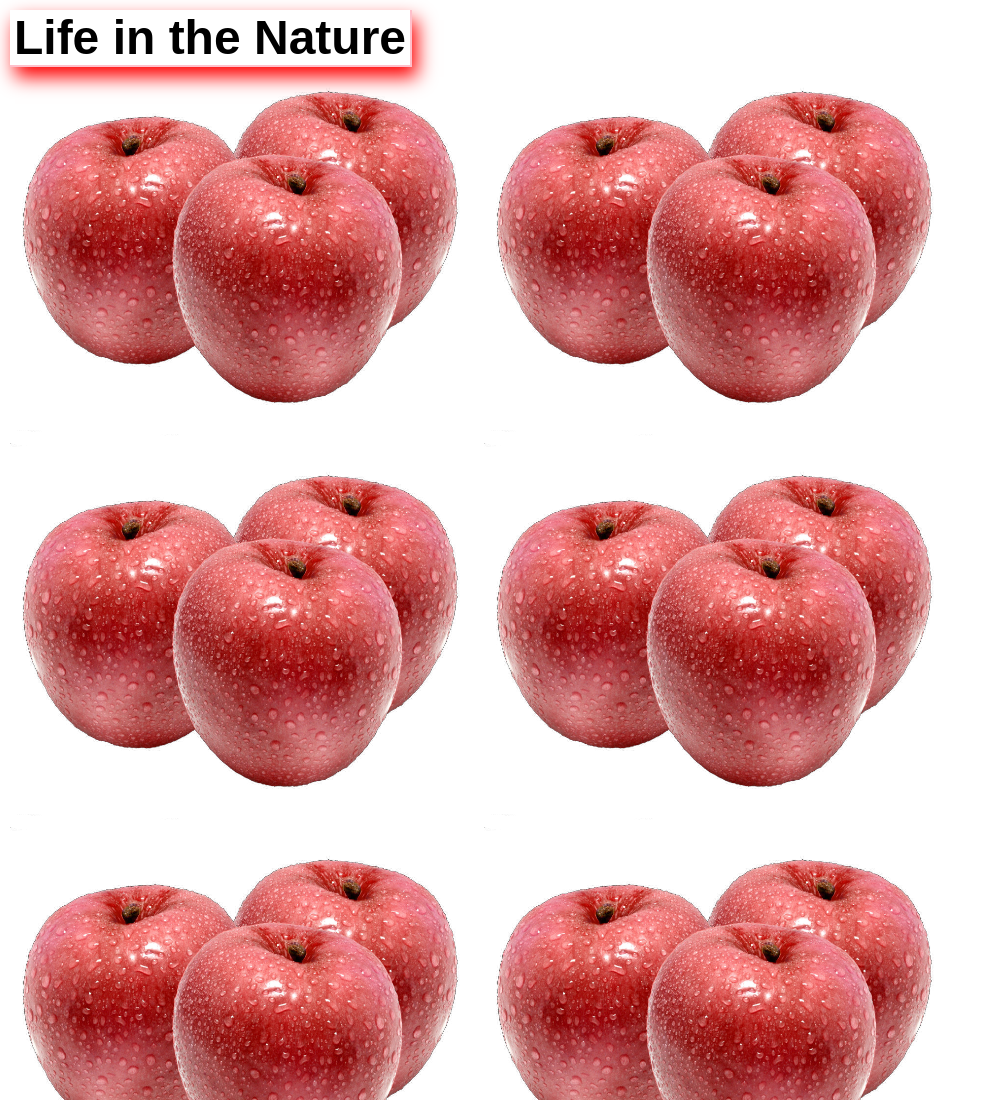
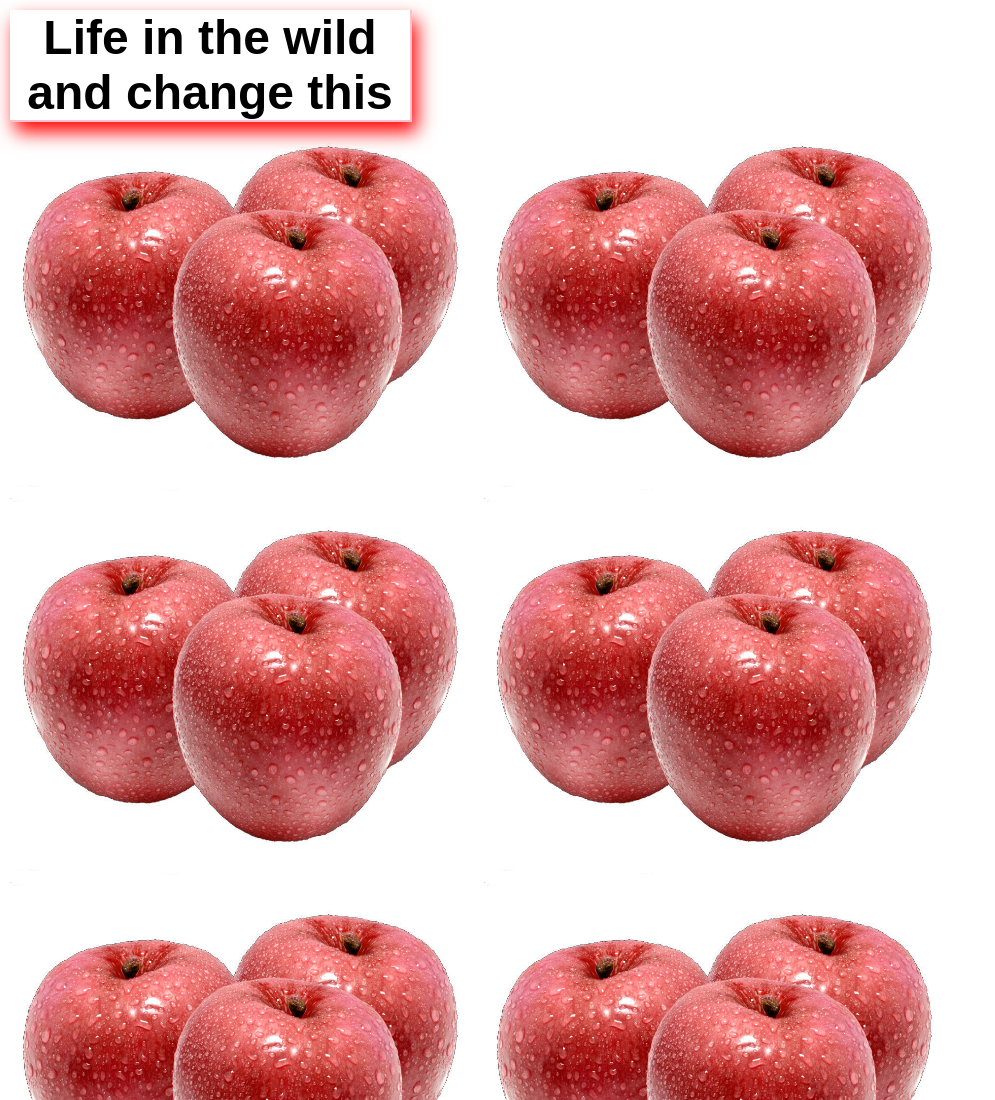
Before and after one commit to Vanelfokamcode/firsthtmlwebsite, a plain HTML site: page index.html in a window 1280 px wide. Shown: the top 1100 px of the page, without its empty margins (0-995 px from the left). Drawn offline with Linux system fonts and the light colour scheme.

Commit message:
h1 change

```diff
--- a/index.html
+++ b/index.html
@@ -8,7 +8,7 @@
     <link rel="stylesheet" href="style.css">
 </head>
 <body>
-    <h1>Life in the Nature</h1>
+    <h1>Life in the wild and change this </h1>
     <div class="container"></div>
     <img src="pomme.png">
     <img src="pomme.png">
```
